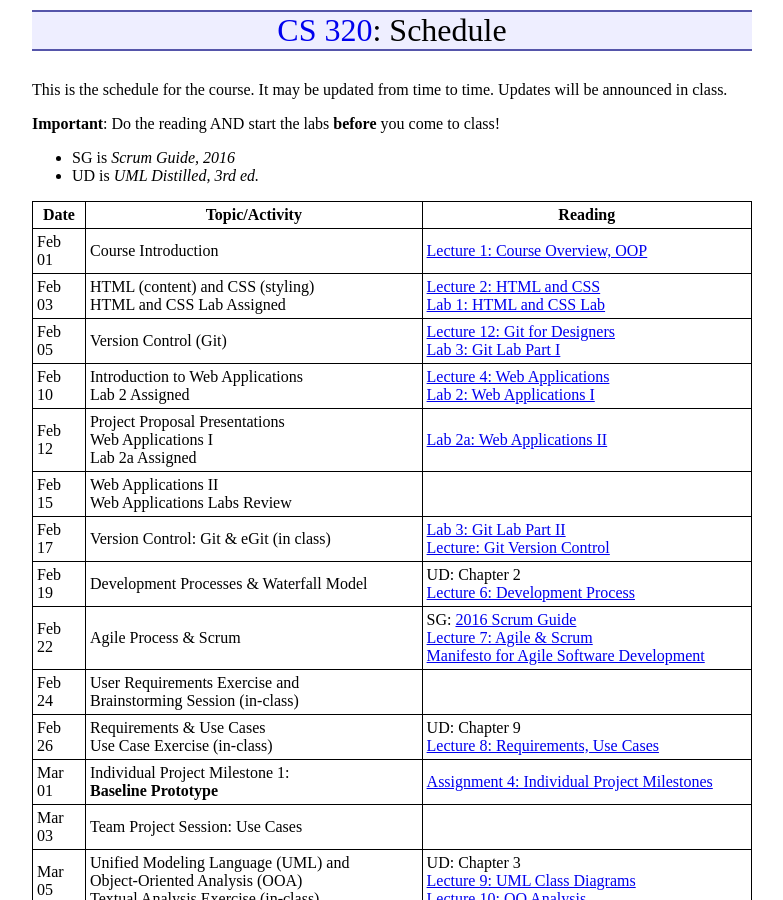
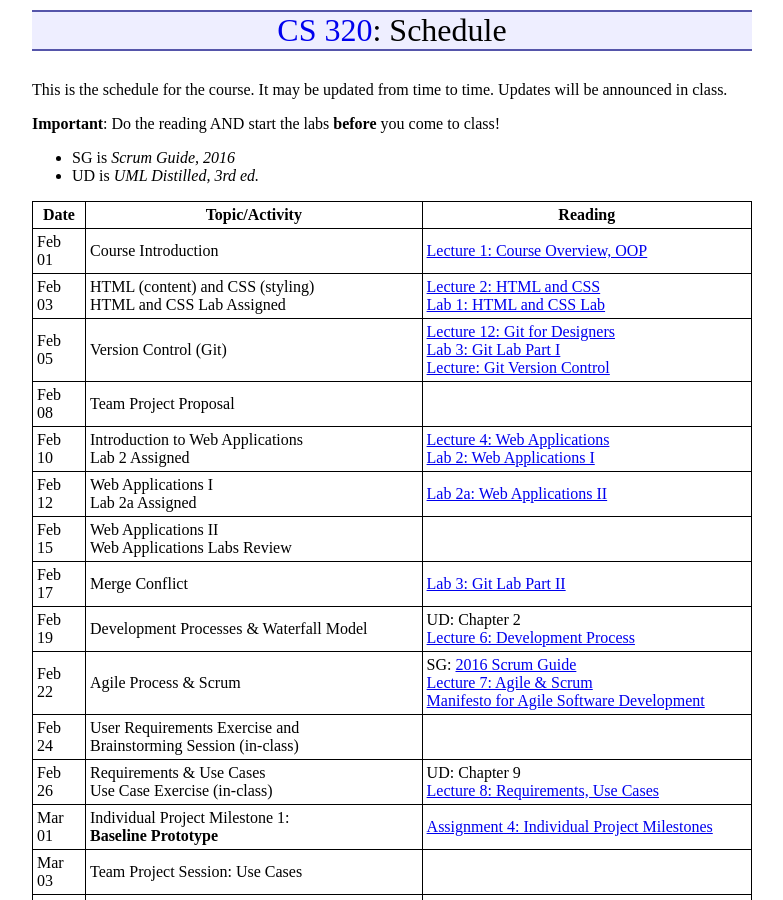
Before and after one commit to ycpcs/cs320-spring2021, a Jekyll site: the page built from schedule.md, in a window 1280 px wide and 900 px high. Shown: the whole window, without its empty margins (248-1031 px from the left). Built offline with Jekyll 4.4.1, drawn with Linux system fonts in a browser that asks for light colours.

Commit message:
modified calendar and schedule page

```diff
--- a/schedule.md
+++ b/schedule.md
@@ -14,11 +14,12 @@ Date   | Topic/Activity | Reading
 ------ | -------------- | -------
 Feb 01 | Course Introduction | [Lecture 1: Course Overview, OOP](lectures/lecture01.html)
 Feb 03 | HTML (content) and CSS (styling) <br> HTML and CSS Lab Assigned | [Lecture 2: HTML and CSS](lectures/lecture02.html)<br> [Lab 1: HTML and CSS Lab](./labs/lab01.html)
-Feb 05 | Version Control (Git) | [Lecture 12: Git for Designers](https://web.archive.org/web/20150301060509/http://hoth.entp.com/output/git_for_designers.html)<br>  [Lab 3: Git Lab Part I](./labs/lab03.html)
+Feb 05 | Version Control (Git) | [Lecture 12: Git for Designers](https://web.archive.org/web/20150301060509/http://hoth.entp.com/output/git_for_designers.html)<br>  [Lab 3: Git Lab Part I](./labs/lab03.html) <br>  [Lecture: Git Version Control](./lectures/Git-Version-Control-1.2.pdf)
+Feb 08 | Team Project Proposal |
 Feb 10 | Introduction to Web Applications <br> Lab 2 Assigned | [Lecture 4: Web Applications](lectures/lecture04.html) <br>  [Lab 2: Web Applications I](./labs/lab02.html)
-Feb 12 | Project Proposal Presentations <br> Web Applications I <br> Lab 2a Assigned | [Lab 2a: Web Applications II](./labs/lab02a.html)
+Feb 12 | Web Applications I <br> Lab 2a Assigned | [Lab 2a: Web Applications II](./labs/lab02a.html)
 Feb 15 | Web Applications II <br> Web Applications Labs Review |
-Feb 17 | Version Control: Git & eGit (in class) | [Lab 3: Git Lab Part II](./labs/lab03.html)<br>  [Lecture: Git Version Control](./lectures/Git-Version-Control-1.2.pdf)
+Feb 17 | Merge Conflict | [Lab 3: Git Lab Part II](./labs/lab03.html)
 Feb 19 | Development Processes & Waterfall Model | UD: Chapter 2 <br> [Lecture 6: Development Process](lectures/lecture06.html)
 Feb 22 | Agile Process & Scrum |  SG: [2016 Scrum Guide](lectures/lecture07/2016_Scrum_Guide_US.pdf) <br> [Lecture 7: Agile & Scrum](lectures/lecture07.html) <br> [Manifesto for Agile Software Development](http://www.agilemanifesto.org/)
 Feb 24 | User Requirements Exercise and <br> Brainstorming Session (in-class) |
```
